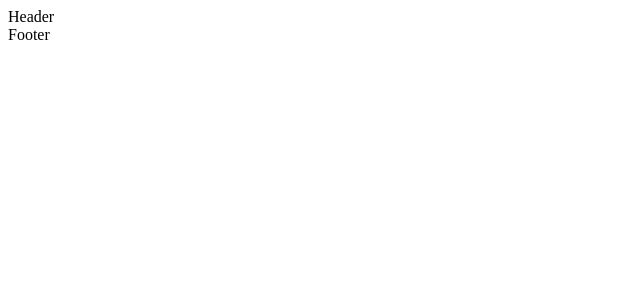
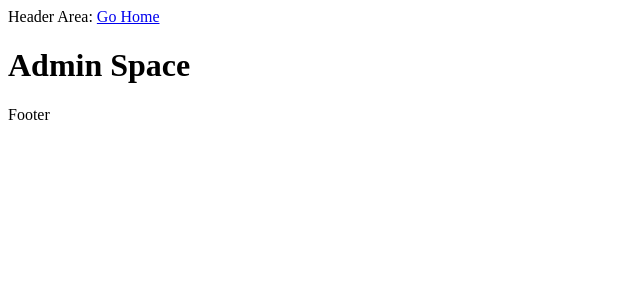
Before and after one commit to 3quanimity/tuto-nuxt, a Nuxt app: page /admin in a window 1280 px wide. Before the commit this address had no page. Shown: the top 300 px of the page, without its empty margins (0-640 px from the left). Built offline with nearby package versions, Linux system fonts and the light colour scheme; no server answers.

Commit message:
playing with middlewares

```diff
--- a/components/AppHeader.vue
+++ b/components/AppHeader.vue
@@ -1,5 +1,5 @@
 <template>
     <div>
-        Header
-    </div>
+        Header Area: <NuxtLink to="/">Go Home</NuxtLink>
+</div>
 </template>
--- /dev/null
+++ b/pages/admin/index.vue
@@ -0,0 +1,9 @@
+<template>
+    <h1>Admin Space</h1>
+</template>
+
+<script lang="ts" setup>
+definePageMeta({
+    middleware: 'admin'
+})
+</script>
--- /dev/null
+++ b/pages/login.vue
@@ -0,0 +1,3 @@
+<template>
+    <h1>Login Page</h1>
+</template>
```
Also changed, not shown: middleware/admin.ts (added, +9 -0 lines).
